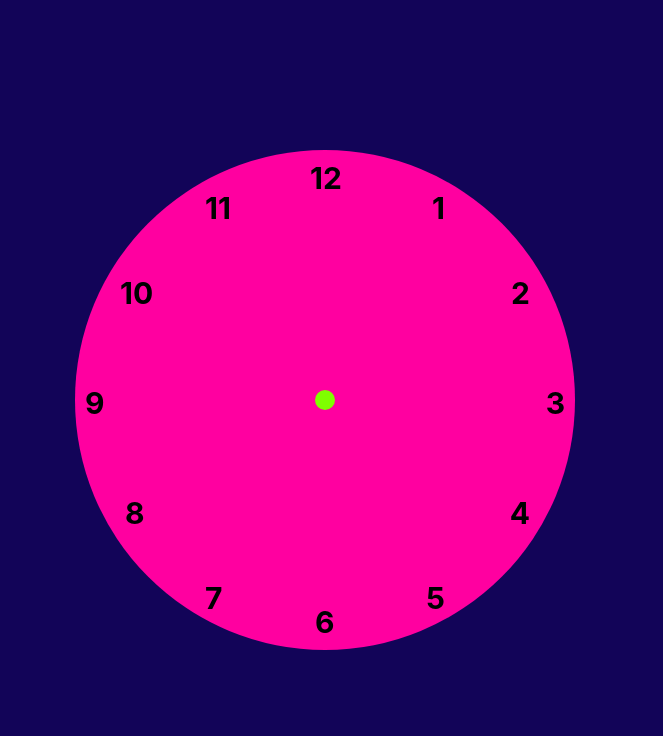
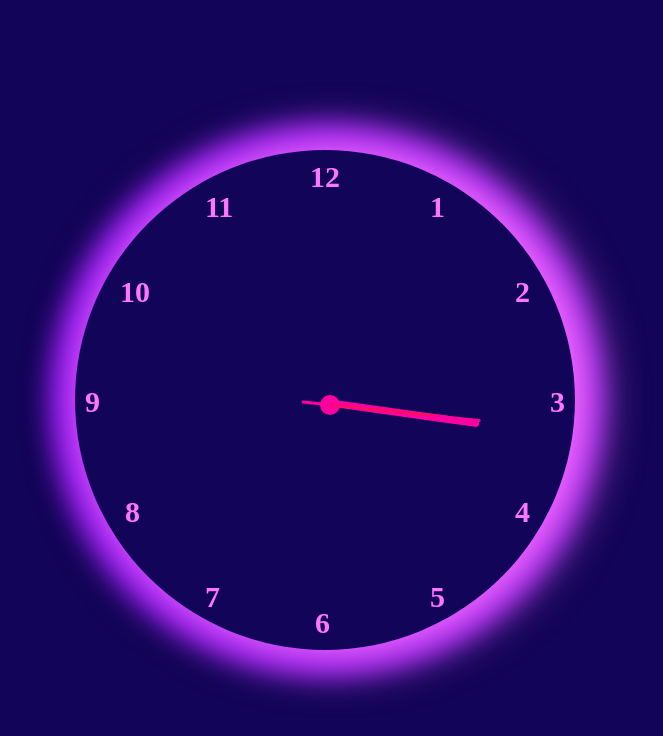
Before and after one commit to 1evgen/advanced_watch, a React (Create React App) app: page / in a window 1280 px wide. Shown: the top 736 px of the page, without its empty margins (315-978 px from the left). Built offline with nearby package versions, Linux system fonts and the light colour scheme.

Commit message:
completed project

```diff
--- a/src/App.tsx
+++ b/src/App.tsx
@@ -1,14 +1,33 @@
-import React from 'react';
+import React, {useEffect, useState} from 'react';
 import './App.module.css';
 import s from './App.module.css'
 import {Clock} from "./clock/Clock";
 
-function AppClock() {
-  return (
-    <div className={s.App}>
-            <Clock />
-    </div>
-  );
+function App() {
+
+    const [time, setTime] = useState(new Date())
+
+    useEffect(() => {
+        let IntervalID = setInterval(() => {
+            setTime(new Date())
+            return () => {
+                clearInterval(IntervalID)
+            }
+        }, 1)
+    }, [])
+
+    const second = time.getSeconds() * 6 + time.getMilliseconds() / 166.67;
+    let minute = time.getMinutes() * 6;
+    let hour = (time.getHours() % 12) * 30 + Math.round(minute / 12)
+
+    return (
+        <div className={s.App}>
+            <Clock hour={hour}
+                   minute={minute}
+                   second={second}
+            />
+        </div>
+    );
 }
 
-export default AppClock;
+export default App;
--- a/src/clock/Clock.module.css
+++ b/src/clock/Clock.module.css
@@ -14,114 +14,123 @@
 .bodyClock{
     width: 500px;
     height: 500px;
-    background-color: #ff00a0;
     border-radius: 100%;
     position: relative;
     --rotation: 0;
     transform: rotate(var(--rotation));
+    box-shadow: 10px 0px 50px 10px #fe75fe, 0  0 25px 25px #7a04eb;
+}
+
+.boxLineHour{
+    height: 300px;
+    position: absolute;
+    top: 103px;
+    left: 252px;
+
+}
+
+.lineHour{
+    width: 7px;
+    height: 150px;
+    background-color:  #ff00a0;;
+    border-radius: 90px;
+
+}
+.boxLineMinute {
+    height: 300px;
+    position: absolute;
+    top: 105px;
+    left: 255px;
+}
+.lineMinute {
+    width: 3px;
+    height: 60%;
+    background-color:  #ff00a0;;
+    border-radius: 90px;
+}
+
+
+.boxLineSecond{
+    height: 210px;
+    position: absolute;
+    top: 150px;
+    left: 255px;
+
+}
+.lineSecond{
+    width: 2px;
+    height: 50%;
+    background-color: #ff124F;
 }
 
 .point {
     width: 20px;
     height: 20px;
     border-radius: 50%;
-    background-color: chartreuse;
+    background-color:  #ff00a0;
     position: absolute;
-    top: 240px;
-    left: 240px;
+    top: 245px;
+    left: 245px;
 }
 
-
-.numberClock_1{
+.number_className {
+    color: #fe75fe;
     font-size: 30px;
     font-weight: bold;
     position: absolute;
+    font-family:  'Magneto';
+}
+/*!*"Bell MT" *!  Magneto*/
+.numberClock_1{
     top: 40px;
     right: 130px;
 
 }
-
 .numberClock_2{
-    font-size: 30px;
-    font-weight: bold;
-    position: absolute;
     top: 125px;
     right: 45px;
 }
 
 .numberClock_3{
-    font-size: 30px;
-    font-weight: bold;
-    position: absolute;
     top: 235px;
     right: 10px;
 }
-
 .numberClock_4{
-    font-size: 30px;
-    font-weight: bold;
-    position: absolute;
     top: 345px;
     right: 45px;
 }
-
 .numberClock_5{
-    font-size: 30px;
-    font-weight: bold;
-    position: absolute;
     top: 430px;
     right: 130px;
 }
 .numberClock_6{
-    font-size: 30px;
-    font-weight: bold;
-    position: absolute;
     bottom: 10px;
     left: 240px;
 }
-
 .numberClock_7{
-    font-size: 30px;
-    font-weight: bold;
-    position: absolute;
     top: 430px;
     left: 130px;
 }
 
 .numberClock_8{
-    font-size: 30px;
-    font-weight: bold;
-    position: absolute;
     top: 345px;
     left: 50px
 }
 
 .numberClock_9{
-    font-size: 30px;
-    font-weight: bold;
-    position: absolute;
     top: 235px;
     left: 10px
 }
 
 .numberClock_10{
-    font-size: 30px;
-    font-weight: bold;
-    position: absolute;
     top: 125px;
     left: 45px
 }
 .numberClock_11{
-    font-size: 30px;
-    font-weight: bold;
-    position: absolute;
     top: 40px;
     left: 130px
 }
 .numberClock_12{
-    font-size: 30px;
-    font-weight: bold;
-    position: absolute;
     top: 10px;
     left: 235px
 }
--- a/src/clock/Clock.tsx
+++ b/src/clock/Clock.tsx
@@ -1,36 +1,53 @@
 import React from 'react';
 import s from './Clock.module.css'
-type PropsType = {}
 
+type PropsType = {
+    hour: number
+    minute: number
+    second: number
+}
 
+export const Clock: React.FC<PropsType> = ({
+                                               hour,
+                                               minute,
+                                               second,
+                                           }) => {
 
-export const Clock: React.FC<PropsType> = ({}) => {
+    const styleLineSecond = { transform: `rotate(${second}deg)`};
+    const styleLineMinute = {transform: `rotate(${minute}deg)`};
+    const styleLineHour = {transform: `rotate(${hour}deg)`};
+
     return (
         <div className={s.wrap}>
             <div className={s.bodyClock}>
                 <div className={s.point}></div>
-                <div className={s.numberClock_1}>1</div>
-                <div className={s.numberClock_2}>2</div>
-                <div className={s.numberClock_3}>3</div>
-                <div className={s.numberClock_4}>4</div>
-                <div className={s.numberClock_5}>5</div>
-                <div className={s.numberClock_6}>6</div>
-                <div className={s.numberClock_7}>7</div>
-                <div className={s.numberClock_8}>8</div>
-                <div className={s.numberClock_9}>9</div>
-                <div className={s.numberClock_10}>10</div>
-                <div className={s.numberClock_11}>11</div>
-                <div className={s.numberClock_12}>12</div>
-            </div>
-              {/*  <div className={s.arrows}>
-                    <div className={s.lineHour}></div>
-                    <div className={s.lineMinute}></div>
+                <div className={`${s.numberClock_1} ${s.number_className}`}>1</div>
+                <div className={`${s.numberClock_2} ${s.number_className}`}> 2</div>
+                <div className={`${s.numberClock_3} ${s.number_className}`}>3</div>
+                <div className={`${s.numberClock_4} ${s.number_className}`}>4</div>
+                <div className={`${s.numberClock_5} ${s.number_className}`}>5</div>
+                <div className={`${s.numberClock_6} ${s.number_className}`}>6</div>
+                <div className={`${s.numberClock_7} ${s.number_className}`}>7</div>
+                <div className={`${s.numberClock_8} ${s.number_className}`}>8</div>
+                <div className={`${s.numberClock_9} ${s.number_className}`}>9</div>
+                <div className={`${s.numberClock_10} ${s.number_className}`}>10</div>
+                <div className={`${s.numberClock_11} ${s.number_className}`}>11</div>
+                <div className={`${s.numberClock_12} ${s.number_className}`}>12</div>
+
+                <div className={s.boxLineHour} style={styleLineHour}>
+                <div className={s.lineHour}></div>
+                </div>
+
+                <div className={s.boxLineMinute} style={styleLineMinute}>
+                    <div className={s.lineMinute} ></div>
+                </div>
+
+                <div className={s.boxLineSecond} style={styleLineSecond}>
                     <div className={s.lineSecond}></div>
                 </div>
 
-                <div className={s.markupForClock}>
+            </div>
 
-                </div>*/}
         </div>
     );
 };
--- a/src/index.tsx
+++ b/src/index.tsx
@@ -3,14 +3,14 @@ import ReactDOM from 'react-dom/client';
 import './index.css';
 
 import reportWebVitals from './reportWebVitals';
-import AppClock from "./App";
+import App from "./App";
 
 const root = ReactDOM.createRoot(
   document.getElementById('root') as HTMLElement
 );
 root.render(
   <React.StrictMode>
-    <AppClock />
+    <App />
   </React.StrictMode>
 );
 
```
